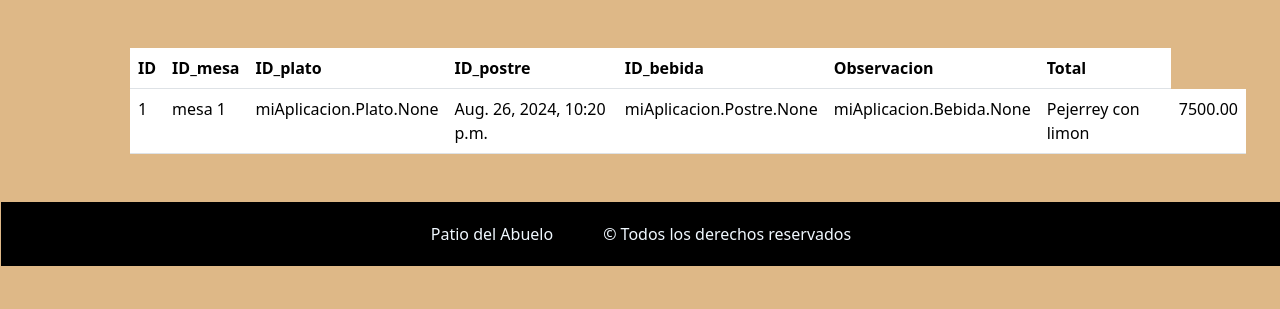
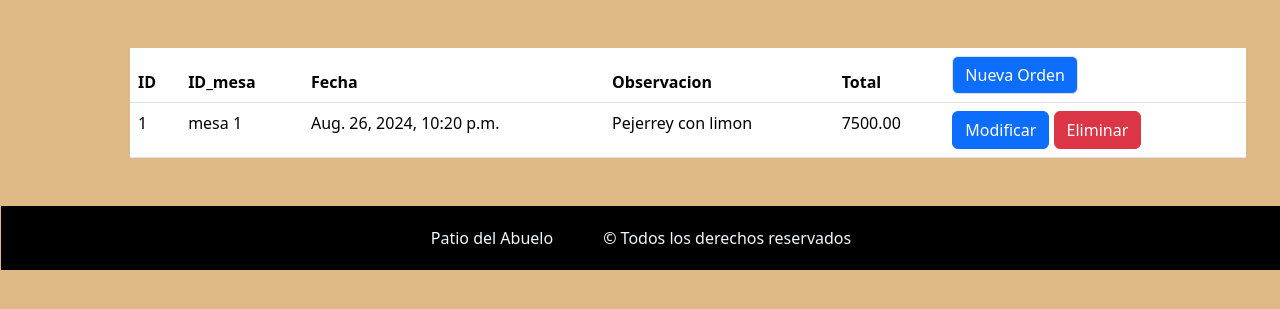
Before and after one commit to MatiasArregui/PatioDelAbuelo, a Django app: page /ordenes/ in a window 1280 px wide. Shown: the part 69-378 px from the top of the page. Run offline with Django 5.2, Linux system fonts and the light colour scheme; data comes from the database, SQL or seed files in the repository; both versions use the stored data as it was after the commit; some libraries are stand-ins or nearby versions.

Commit message:
Ordenes codigo basico

```diff
--- a/patioAbuelo/miAplicacion/urls.py
+++ b/patioAbuelo/miAplicacion/urls.py
@@ -4,11 +4,18 @@
 
 urlpatterns = [
     path("", views.principal, name="paginaPrincipal"),
+
+    #Bebidas -------------------------------------------------------------------------------->
     path("bebidas/", views.listaBebidas, name="listaBebidas"),
     path('bebidas/bebidaNueva/', views.bebidaNuevo, name='bebidaNueva'),
     path('bebidas/bebidaModif/<int:pk>/', views.bebidaModificar, name='bebidaModif'),
     path('bebidas/bebidaBorrar/<int:pk>/', views.bebidaBorrar, name='bebidaBorrar'),
 
+    #Ordenes -------------------------------------------------------------------------------->
+    path("ordenes/", views.listaOrdenes, name="listaOrdenes"),
+    path("ordenes/ordenNueva/", views.ordenNuevo, name="ordenNueva"),
+    path("ordenes/ordenModif/<int:pk>/", views.ordenModificar, name="ordenModificar"),
+    path("ordenes/ordenBorrar/<int:pk>/", views.ordenBorrar, name="ordenBorrar"),
 
 
 
@@ -18,6 +25,6 @@
     path("mesas/", views.listaMesas, name="listaMesas"),
     path("clientes/", views.listaClientes, name="listaClientes"),
 
-    path("ordenes/", views.listaOrdenes, name="listaOrdenes"),
+
 
 ]
--- a/patioAbuelo/miAplicacion/views.py
+++ b/patioAbuelo/miAplicacion/views.py
@@ -26,12 +26,8 @@
     context = {"clientes": clientes}
     return render(request, template_name="listaClientes.html", context=context)
 
-def listaOrdenes(request):
-    ordenes = Orden.objects.all()
-    context = {"ordenes": ordenes}
-    return render(request, template_name="listaOrdenes.html", context=context)
 
-# BEBIDA VIEWS ----------------------------------->
+# BEBIDA VIEWS ----------------------------------------------------------------------------------------->
 
 # Listado Bebida ------->
 def listaBebidas(request):
@@ -72,3 +68,43 @@
         bebida.delete()
         return HttpResponseRedirect(reverse('listaBebidas'))
     return render(request, 'bebidaConfBorrar.html', {'bebida': bebida})
+
+
+# ORDEN VIEWS ---------------------------------------------------------------------------------------------->
+
+# Listado Orden ------->
+def listaOrdenes(request):
+    ordenes = Orden.objects.all()
+    context = {"ordenes": ordenes}
+    return render(request, template_name="listaOrdenes.html", context=context)
+
+# Modificar Orden --------->
+def ordenModificar(request, pk):
+    orden = Orden.objects.get(id=pk)
+    if request.method == 'POST':
+        total = request.POST.get('total')
+        observacion = request.POST.get('observacion')
+
+        orden.total = total
+        orden.observacion = observacion
+        orden.save()
+        return HttpResponseRedirect(reverse('listaOrdenes'))
+    return render(request, "formularioOrdenes.html", {'orden': orden})
+
+# Nueva Orden ------------------>
+def ordenNuevo(request):
+    if request.method == 'POST':
+        total = request.POST.get('total')
+        observacion = request.POST.get('observacion')
+
+        Orden.objects.create(total=total, observacion=observacion,)
+        return HttpResponseRedirect(reverse('listaOrdenes'))
+    return render(request, "formularioOrdenes.html")
+
+# Borrar Orden ----------------------->
+def ordenBorrar(request, pk):
+    orden = Orden.objects.get(id=pk)
+    if request.method == 'POST':
+        orden.delete()
+        return HttpResponseRedirect(reverse('listaOrdenes'))
+    return render(request, 'ordenConfBorrar.html', {'orden': orden})
--- a/patioAbuelo/patioAbuelo/templates/formularioBebidas.html
+++ b/patioAbuelo/patioAbuelo/templates/formularioBebidas.html
@@ -19,7 +19,10 @@
                 <label for="cantidad" class="form-label">Cantidad:</label>
                 <input type="number" class="form-control" id="cantidad" name="cantidad" value="{{ bebida.cantidad }}" required><br>
             </div>
-            <div class="col"><button type="submit" class="btn btn-primary">Guardar</button></div>
+            <div class="col">
+                <button type="submit" class="btn btn-primary">Guardar</button>
+                <button class="btn btn-primary"><a href={% url "listaBebidas" %} class="text-decoration-none text-white">Cancelar</a></button>
+            </div>
         </form>
     </div>
 
--- a/patioAbuelo/patioAbuelo/templates/listaOrdenes.html
+++ b/patioAbuelo/patioAbuelo/templates/listaOrdenes.html
@@ -6,11 +6,10 @@
           <tr>
             <th scope="col">ID</th>
             <th scope="col">ID_mesa</th>
-            <th scope="col">ID_plato</th>
-            <th scope="col">ID_postre</th>
-            <th scope="col">ID_bebida</th>
+            <th scope="col">Fecha</th>
             <th scope="col">Observacion</th>
             <th scope="col">Total</th>
+            <th><button class="btn border bg-primary"><a href={% url "ordenNueva" %} class="text-white text-decoration-none">Nueva Orden</a></button></th>
           </tr>
         </thead>
         <tbody>
@@ -18,12 +17,13 @@
               <tr>
                 <td>{{o.id}}</td>
                 <td>{{o.id_mesa.nombre}}</td>
-                <td>{{o.id_plato}}</td>
                 <td>{{o.fecha}}</td>
-                <td>{{o.id_postre}}</td>
-                <td>{{o.id_bebida}}</td>
                 <td>{{o.observacion}}</td>
                 <td>{{o.total}}</td>
+                <td>
+                  <button class="btn btn-primary"><a href="/ordenes/ordenModif/{{ o.id }}" class="text-white text-decoration-none">Modificar</a></button>
+                  <button class="btn btn-danger"><a href="/ordenes/ordenBorrar/{{ o.id }}" class="text-white text-decoration-none">Eliminar</a></button>
+                </td>
               </tr>
             {% endfor %}
         </tbody>
```
Also changed, not shown: patioAbuelo/patioAbuelo/templates/formularioOrdenes.html (+11 -8 lines), patioAbuelo/patioAbuelo/templates/ordenConfBorrar.html (added, +14 -0 lines), patioAbuelo/db.sqlite3, patioAbuelo/patioAbuelo/templates/listaBebidas.html (line endings or trailing spaces).
